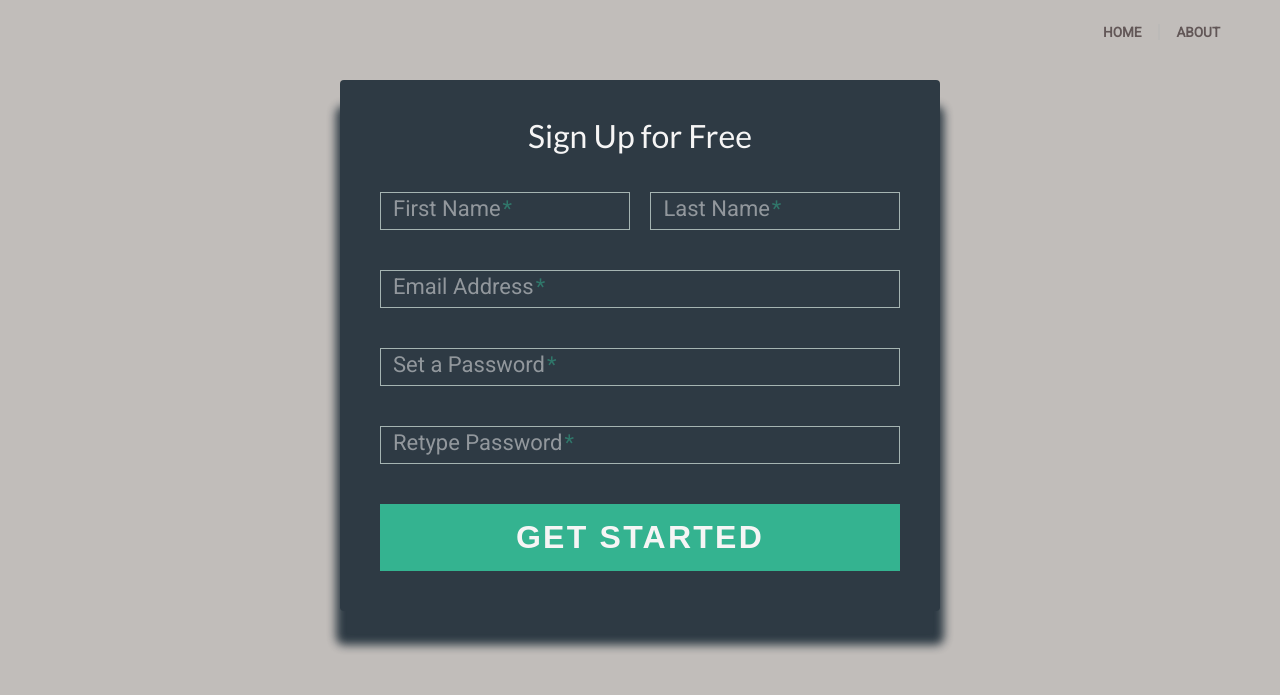
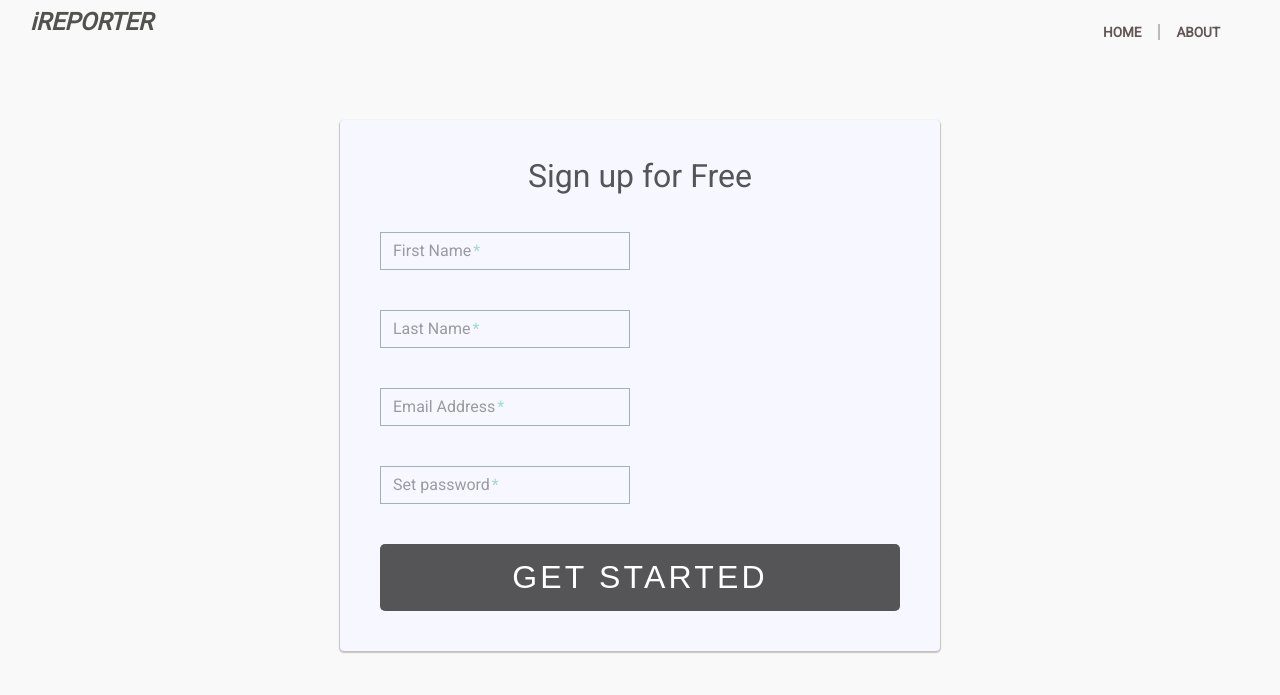
Before and after one commit to meetKazuki/iReporter, a plain HTML site: page _pages/signup.html in a window 1280 px wide. Drawn offline with Linux system fonts and the light colour scheme.

Commit message:
Restructure directory. Remove dependencies and mount sign-up page

```diff
--- a/_pages/signup.html
+++ b/_pages/signup.html
@@ -1,15 +1,14 @@
 <!DOCTYPE html>
 <html lang="en">
-
 <head>
   <meta charset="UTF-8">
   <meta name="viewport" content="width=device-width, initial-scale=1.0">
   <meta http-equiv="X-UA-Compatible" content="ie=edge">
   <title>Create your iReporter Account</title>
+  <link rel="stylesheet" href="https://use.fontawesome.com/releases/v5.5.0/css/all.css" integrity="sha384-B4dIYHKNBt8Bc12p+WXckhzcICo0wtJAoU8YZTY5qE0Id1GSseTk6S+L3BlXeVIU" crossorigin="anonymous">
   <link rel="stylesheet" href="../css/index.css">
   <link rel="stylesheet" href="../css/signup.css">
 </head>
-
 <body>
   <header>
     <nav>
@@ -18,43 +17,48 @@
         <li><a href="#">About</a></li>
       </ul>
     </nav>
+
+    <a href="index.html" class="header-logo">i<span>Reporter</span></a>
   </header>
 
-  <div class="form-container">
-    <div class="content">
-      <h1>Sign Up for Free</h1>
-      <form>
+  <center>
+    <div class="container">
+      <div class="form-content">
+        <h1>Sign up for Free</h1>
+
         <div class="top-row">
           <div class="field-wrap">
-            <label>First Name<span class="req">*</span></label>
-            <input type="text" required autocomplete="off">
+            <input type="text" name="first-name" required>
+            <label>
+              First Name<span class="req">*</span>
+            </label>
           </div>
 
           <div class="field-wrap">
-            <label>Last Name<span class="req">*</span></label>
-            <input type="text" required autocomplete="off">
-          </div>
+            <input type="text" name="first-name" required>
+            <label>
+              Last Name<span class="req">*</span>
+            </label>
           </div>
 
           <div class="field-wrap">
-          <label>Email Address<span class="req">*</span></label>
-          <input type="email" required autocomplete="off">
+            <input type="email" name="email" required>
+            <label>
+              Email Address<span class="req">*</span>
+            </label>
           </div>
 
           <div class="field-wrap">
-          <label>Set a Password<span class="req">*</span></label>
-          <input type="password" required autocomplete="off">
-        </div>
-
-        <div class="field-wrap">
-          <label>Retype Password<span class="req">*</span></label>
-          <input type="password" required autocomplete="off">
+            <input type="password" name="password" required>
+            <label>
+              Set password<span class="req">*</span>
+            </label>
           </div>
 
           <button type="submit" class="button button-block">Get Started</button>
-      </form>
         </div>
       </div>
+    </div>
+  </center>
 </body>
-
 </html>
--- a/css/signup.css
+++ b/css/signup.css
@@ -1,4 +1,3 @@
-/* *** *** *** Global Styles *** *** *** */
 *,
 *:before,
 *:after {
@@ -7,61 +6,71 @@
 html {
   overflow-y: scroll;
 }
-body {
-  background: #c1bdba;
-}
-
-/* *** *** *** Form Styles *** *** *** */
-.form-container {
-  background: #13232f;
-  opacity: 0.85;
+.container {
+  background: #f7f7ff;
   padding: 40px;
   max-width: 600px;
   margin: 40px auto;
   border-radius: 4px;
-  box-shadow: 0 30px 10px 4px #13232f;
+  box-shadow: 0px 1px 1px 1px #c6c1c1;
 }
-/* Tab-content Styles */
-.content > div:last-child {
-  display: none;
+
+h1 {
+  font-family: 'Roboto', serif;
+  text-align: center;
+  color: #555557;
+  margin: 0 0 40px;
+  font-size: 2rem;
 }
-h1 {
-  text-align: center;
-  color: #ffffff;
-  font-weight: 300;
-  font-size: 2em;
-  margin: 0 0 40px;
-}
+
 label {
   position: absolute;
   transform: translateY(6px);
+  font-weight: normal;
+  font-size: 16px;
+  pointer-events: none;
   left: 13px;
-  color: #ffffff;
-  opacity: 0.5;
-  transition: all 0.25s ease;
-  -webkit-backface-visibility: hidden;
-  pointer-events: none;
-  font-size: 22px;
+  top: 5px;
+  color: #111;
+  transition: all 0.25s ease all;
+  opacity: 0.4;
+  -moz-transition: 0.25s ease all;
+  -webkit-transition: 0.25s ease all;
 }
 label .req {
   margin: 2px;
   color: #1ab188;
 }
-input {
+input,
+textarea {
   font-size: 22px;
   display: block;
   width: 100%;
   height: 100%;
-  padding: 5px 10px;
+  padding: 5px;
   background: none;
   background-image: none;
   border: 1px solid #a0b3b0;
-  transition: border-color .25s ease, box-shadow .25s ease;
+  border-radius: 0;
+  transition: border-color 0.25s ease, box-shadow 0.25s ease;
+  color: #555557;
 }
-input:focus {
+input:focus,
+textarea:focus {
   outline: 0;
   border-color: #1ab188;
 }
+input:focus ~ label,
+input:valid ~ label {
+  top: -20px;
+  font-size: 12px;
+  color: #179b77;
+}
+textarea {
+  border: 2px solid #a0b3b0;
+  resize: vertical;
+}
+
 .field-wrap {
   position: relative;
   margin-bottom: 40px;
@@ -79,25 +88,27 @@ input:focus {
 .top-row > div:last-child {
   margin: 0;
 }
-/* Button Styles */
+
 .button {
   border: 0;
+  border-color: gray;
   outline: none;
-  border-radius: 0;
+  border-radius: 5px 5px 5px 5px;
+  border-width: 1px;
   padding: 15px 0;
   font-size: 2rem;
-  font-weight: bold;
+  /* font-weight: 600; */
   text-transform: uppercase;
-  letter-spacing: .07em;
-  background: #1ab188;
+  letter-spacing: 0.1em;
+  background: #555557;
   color: #ffffff;
   transition: all 0.5s ease;
   -webkit-appearance: none;
-  cursor: pointer;
 }
 .button:hover,
 .button:focus {
-  background: #13232f;
+  background: #179b77;
+  cursor: pointer;
 }
 .button-block {
   display: block;
```
Lines whose indentation alone changed are shown as unchanged.
